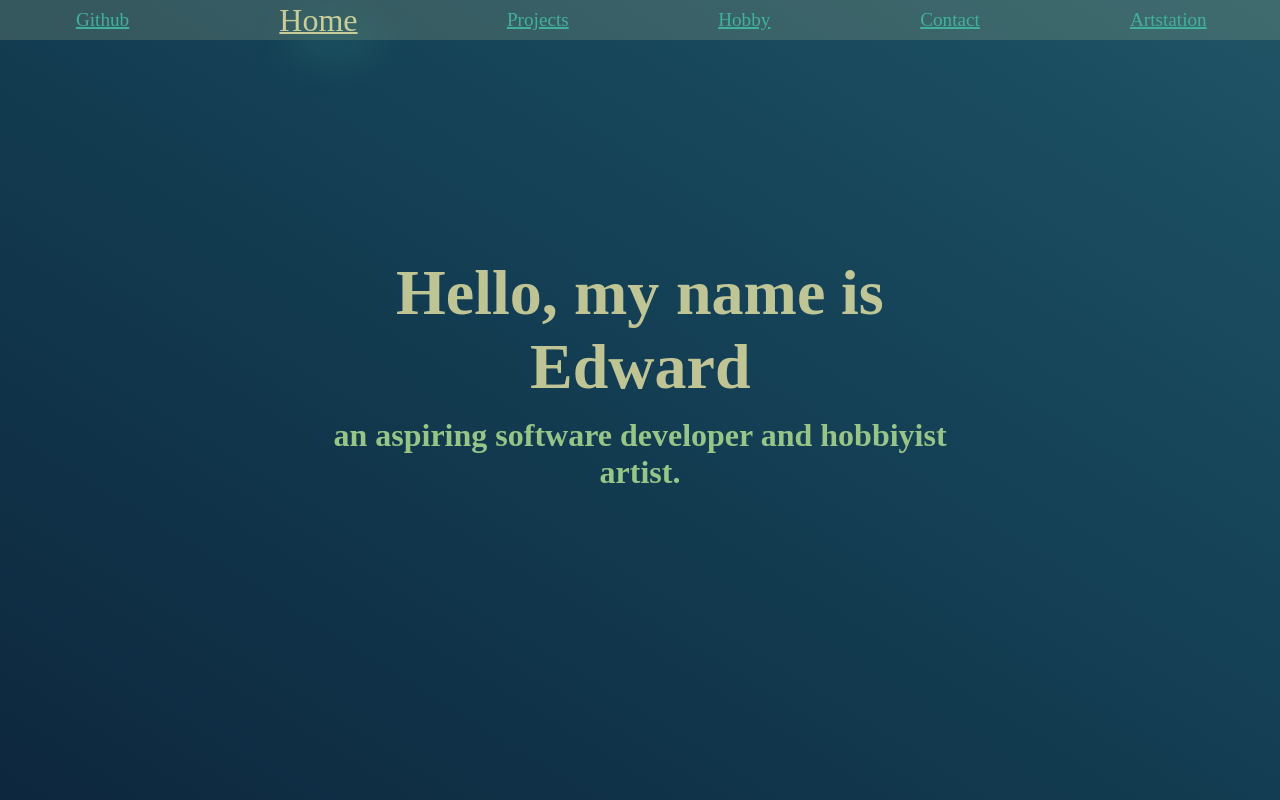
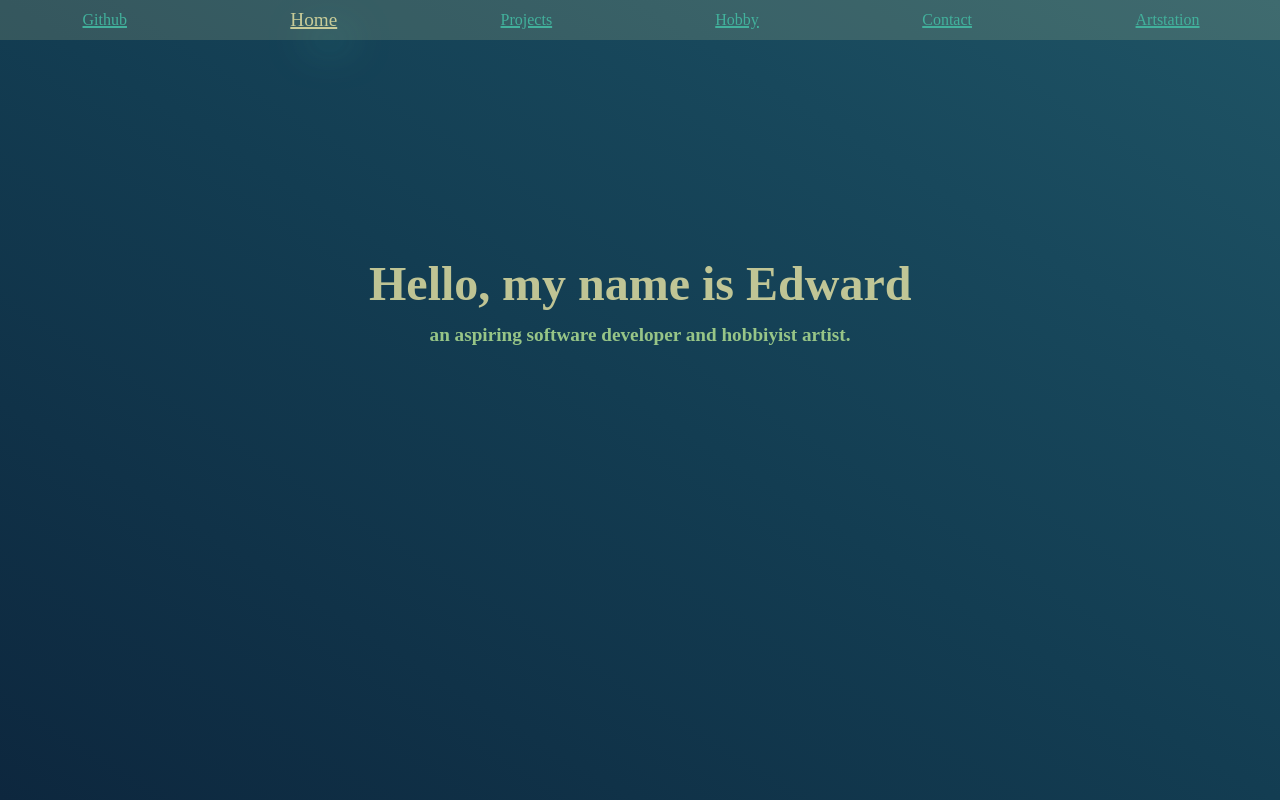
Before and after one commit to Edwardsoen/Edwardsoen.github.io, a website built with Vite: page index.html in a window 1280 px wide. Built offline with nearby package versions, Linux system fonts and the light colour scheme.

Commit message:
value changes

```diff
--- a/package.json
+++ b/package.json
@@ -3,7 +3,7 @@
   "private": true,
   "version": "0.0.0",
   "scripts": {
-    "dev": "vite",
+    "dev": "vite --host",
     "build": "vite build",
     "preview": "vite preview"
   },
--- a/style.scss
+++ b/style.scss
@@ -4,9 +4,9 @@ $tritiary-color:   #739278;
 
 $accent-color: #42b19c;
 
-$heading-font-size: 3em; // h1 headings
-$subtitle-font-size: 2em; //icon font size + sub heading
-$sub-subtitle-font-size: 1.2em;
+$heading-font-size: 2em; // h1 headings
+$subtitle-font-size: 1.2em; //icon font size + sub heading
+$sub-subtitle-font-size: 1em;
 //#region texts
 // ------------- TEXT STYLING ---------------------//
 h1 {
@@ -214,7 +214,7 @@ div.first-page-main-content-box {
   display: flex;
   justify-content: center;
   img:hover {
-    animation: zoom 0.5s cubic-bezier(0.36, 0.04, 0, 1) forwards;
+    //  animation: zoom2 0.5s cubic-bezier(0.36, 0.04, 0, 1) forwards;
   }
   img {
     border-radius: 5px;
@@ -230,6 +230,7 @@ div.first-page-main-content-box {
   overflow-x: scroll;
   display: flex;
   scroll-snap-type: x mandatory;
+  height: 100%;
   .project-section {
     height: 100%;
     width: 100vw;
```
